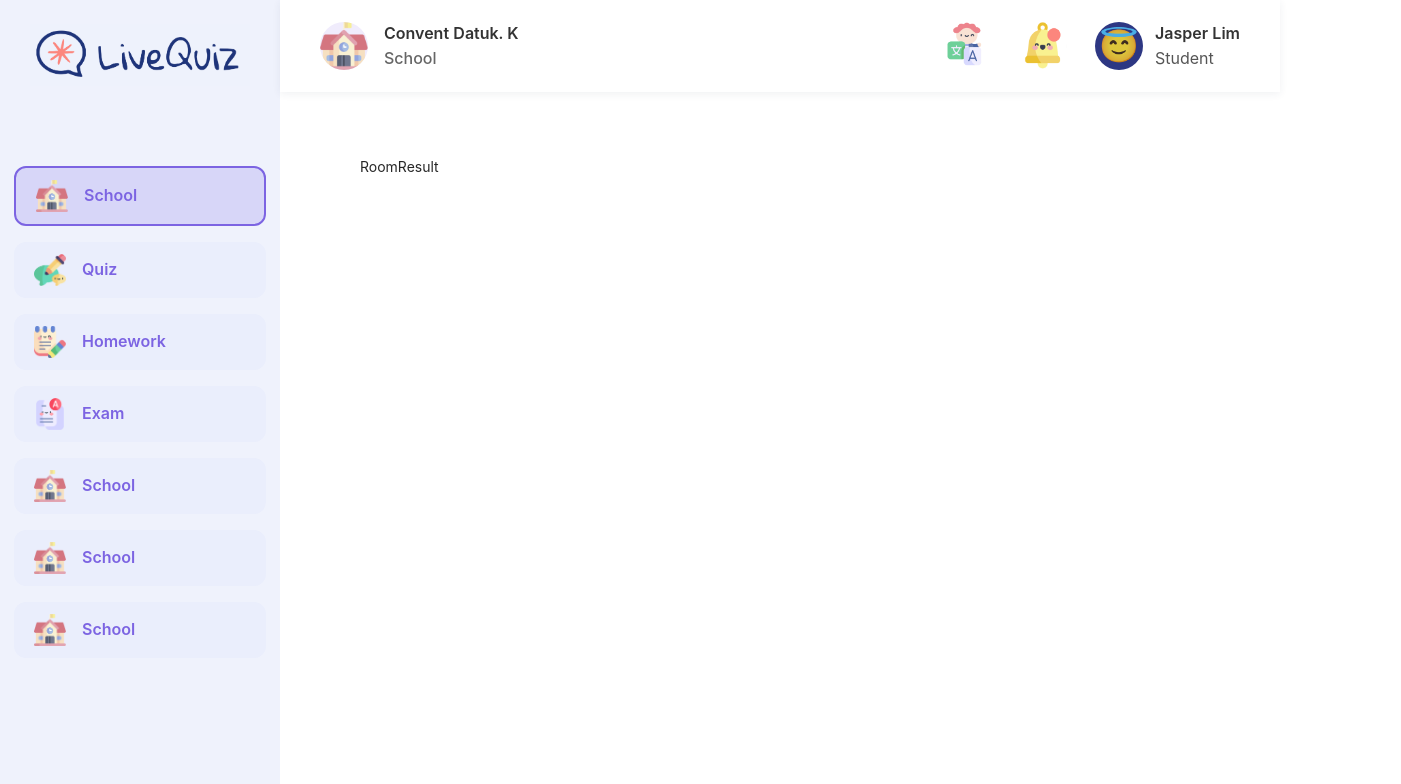
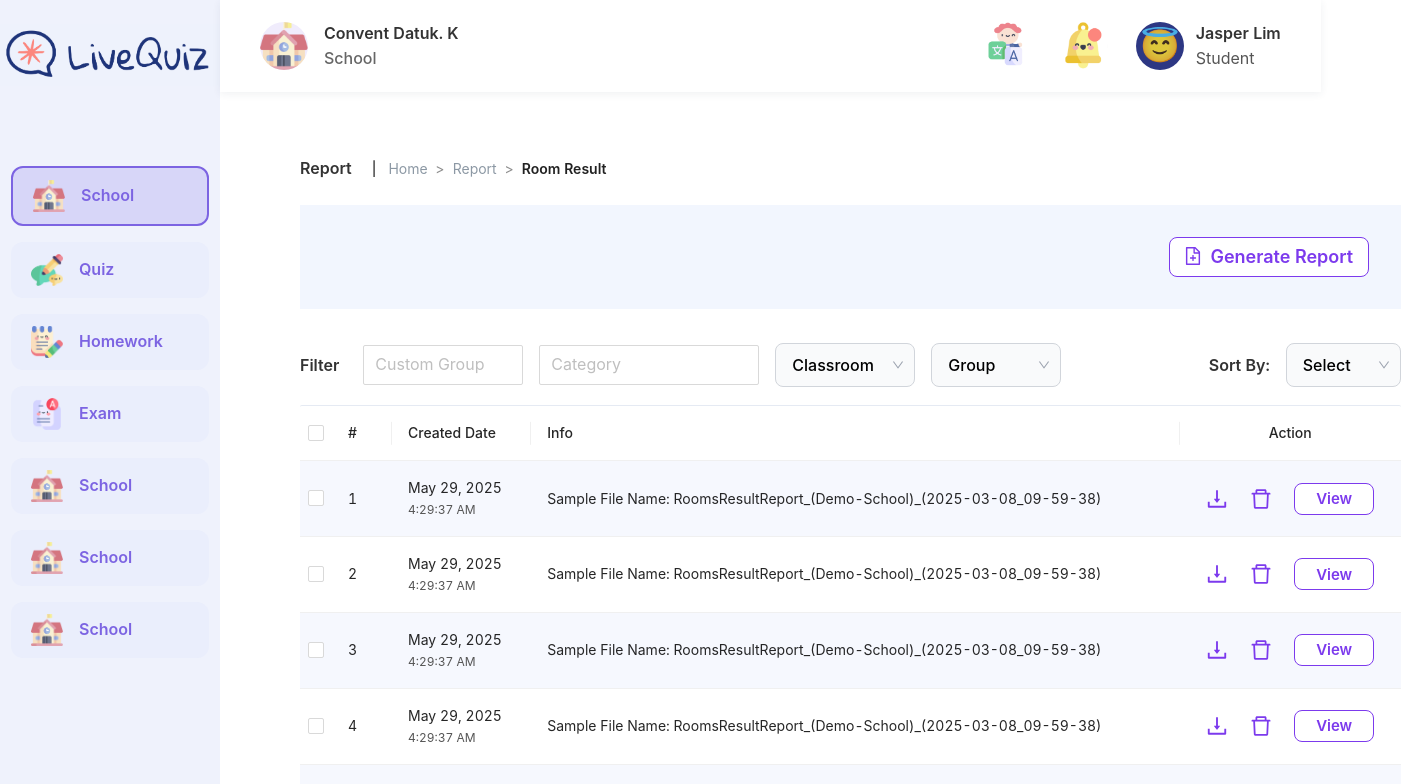
Before and after one commit to zainal-anhsin/ikeyquiz, a React (Create React App) app: page /report/room-result in a window 1280 px wide. Shown: the top 784 px of the page, 1401 px wide, since content can reach past the window. Built offline with nearby package versions, Linux system fonts and the light colour scheme.

Commit message:
complete page report/room-result

```diff
--- a/src/questionset/page.tsx
+++ b/src/questionset/page.tsx
@@ -13,15 +13,15 @@ import { ButtonMediumWhitePurple, BtnSmWhite } from "../components/common/Button
 import { useNavigate } from "react-router-dom";
 import Table from "../components/common/Table/Table";
 import { DropdownGrey, DropdownOption } from "../components/common/Dropdown/Dropdown";
-import CustomSwitch from "../components/common/Switch/Switch";
 
 interface DataType {
   key: React.Key;
   name: string;
-  displayOrder: number;
-  active: boolean;
+  group: string;
+  subject: string;
+  question: number;
   remark: string;
-  display: boolean;
+  createdBy: string;
   action: string;
 }
 
@@ -51,23 +51,40 @@ const QuestionSet = () => {
       width: 60,
     },
     { title: "Name", dataIndex: "name" },
-    { title: "Display Order", dataIndex: "displayOrder" },
+    { title: "Group", dataIndex: "group" },
+    { title: "Subject", dataIndex: "subject" },
+    { title: "Question", dataIndex: "question" },
     {
-      title: "Active",
-      dataIndex: "active",
-      render: (value: boolean) => <CustomSwitch checked={value} />,
+      title: (
+        <div style={{ textAlign: 'center' }}>
+          <div >Remark</div>
+          <div>(Public/Hidden)</div>
+        </div>
+      ),
+      dataIndex: "remark",
+      render: (value: string) => (
+        <div style={{ display: 'flex', justifyContent: 'center' }}>
+          <BtnSmWhite
+            onClick={() => navigate("")}
+          >
+            Edit
+          </BtnSmWhite>
+        </div>
+      )
     },
     {
-      title: "Remark",
-      dataIndex: "remark",
-      render: () => (
-        <BtnSmWhite style={{ minWidth: 60 }}>Edit</BtnSmWhite>
+      title: (
+        <div style={{ textAlign: 'center' }}>Created By</div>
       ),
-    },
-    {
-      title: "Display",
-      dataIndex: "display",
-      render: (value: boolean) => <CustomSwitch checked={value} />,
+      dataIndex: "createdBy",
+      render: (value: string) => (
+        <div style={{ textAlign: 'center' }}>
+          <div>{value}</div>
+          <MetaText style={{ fontSize: 12, marginTop: '2px' }}>
+            (May 29, 2025 4:29 PM)
+          </MetaText>
+        </div>
+      )
     },
     {
       title: (
@@ -75,8 +92,17 @@ const QuestionSet = () => {
       ),
       dataIndex: "action",
       render: () => (
-        <div style={{ display: 'flex', alignItems: 'center', justifyContent: 'center', gap: 12 }}>
-          <BtnSmWhite style={{ minWidth: 60 }}>Edit</BtnSmWhite>
+        <div style={{ display: 'flex', gap: 8, justifyContent: 'center' }}>
+          <BtnSmWhite style={{width: 40 }}
+            onClick={() => navigate("/questionset/edit-question")}
+          >
+            Preview
+          </BtnSmWhite>
+          <BtnSmWhite style={{width: 40 }}
+            onClick={() => navigate("/questionset/preview-question")}
+          >
+            Edit
+          </BtnSmWhite>
         </div>
       ),
     },
@@ -84,11 +110,12 @@ const QuestionSet = () => {
 
   const tableData: DataType[] = Array.from({ length: 15 }).map((_, i) => ({
     key: `questionset-${i}`,
-    name: "Form 5 (Batch 2025)",
-    displayOrder: Math.floor(Math.random() * 5) + 1,
-    active: i % 2 === 0,
-    remark: "Edit",
-    display: i % 3 === 0,
+    name: "2025 English Year 6 (Test 1)",
+    group: "Standard 1",
+    subject: "English",
+    question: 40,
+    remark: "N/A",
+    createdBy: "iKEY Support",
     action: "edit",
   }));
 
--- a/src/report/roomResult/page.tsx
+++ b/src/report/roomResult/page.tsx
@@ -1,5 +1,198 @@
+import React, { useState } from "react";
+import { Space, Breadcrumb, Select } from "antd";
+import type { TableColumnsType } from "antd";
+import {
+  FileAddOutlined,
+  DownloadOutlined,
+  DeleteOutlined,
+} from "@ant-design/icons";
+import { SectionTitle } from "../../components/common/Text/Text";
+import { ButtonMediumWhitePurple, BtnSmWhite } from "../../components/common/Button/Button";
+import { useNavigate } from "react-router-dom";
+import Table from "../../components/common/Table/Table";
+import { DropdownGrey, DropdownOption } from "../../components/common/Dropdown/Dropdown";
+import { MetaText } from "../../components/common/Text/Text";
+
+interface DataType {
+  key: React.Key;
+  createdDate: string;
+  info: string;
+  action: string;
+}
+
 const RoomResult = () => {
-  return <div>RoomResult</div>;
+  const [selectedRowKeys, setSelectedRowKeys] = useState<React.Key[]>([]);
+  const navigate = useNavigate();
+
+  const onSelectChange = (
+    newSelectedRowKeys: React.Key[],
+    selectedRows: DataType[]
+  ) => {
+    console.log("selectedRowKeys changed: ", newSelectedRowKeys);
+    console.log("selectedRows: ", selectedRows);
+    setSelectedRowKeys(newSelectedRowKeys);
+  };
+
+  const rowSelection = {
+    selectedRowKeys,
+    onChange: onSelectChange,
+  };
+
+  const columns: TableColumnsType<DataType> = [
+    {
+      title: "#",
+      dataIndex: "index",
+      render: (_: any, __: DataType, index: number) => index + 1,
+      width: 60,
+    },
+    {
+      title: "Created Date",
+      dataIndex: "createdDate",
+      render: (value: string) => (
+        <div style={{ textAlign: 'left' }}>
+          <div>{value}</div>
+          <MetaText style={{ fontSize: 12, marginTop: '2px' }}>
+            4:29:37 AM
+          </MetaText>
+        </div>
+      ),
+    },
+    {
+      title: "Info",
+      dataIndex: "info",
+    },
+    {
+      title: (
+        <div style={{ textAlign: 'center' }}>Action</div>
+      ),
+      dataIndex: "action",
+      render: () => (
+        <div style={{ display: 'flex', alignItems: 'center', justifyContent: 'center', gap: 22 }}>
+          <DownloadOutlined style={{ color: '#7c3aed', fontSize: 22, cursor: 'pointer' }} onPointerEnterCapture={undefined} onPointerLeaveCapture={undefined} />
+          <DeleteOutlined style={{ color: '#7c3aed', fontSize: 22, cursor: 'pointer' }} onPointerEnterCapture={undefined} onPointerLeaveCapture={undefined} />
+          <BtnSmWhite>View</BtnSmWhite>
+        </div>
+      ),
+    },
+  ];
+
+  const tableData: DataType[] = Array.from({ length: 15 }).map((_, i) => ({
+    key: `room-result-${i}`,
+    createdDate: "May 29, 2025",
+    info: "Sample File Name: RoomsResultReport_(Demo-School)_(2025-03-08_09-59-38)",
+    action: "edit",
+  }));
+
+  return (
+    <div>
+      {/* Breadcrumb section */}
+      <div
+        style={{
+          display: "flex",
+          alignItems: "center",
+          gap: 12,
+          marginBottom: 24,
+        }}
+      >
+        <SectionTitle style={{ marginRight: 8 }}>Report</SectionTitle>
+        <span style={{ fontWeight: 400, color: "black", fontSize: 14 }}>|</span>
+        <Breadcrumb separator=">">
+          <Breadcrumb.Item>
+            <a href="/dashboard" style={{ color: "#8c98a4" }}>
+              Home
+            </a>
+          </Breadcrumb.Item>
+          <Breadcrumb.Item>
+            <a href="/" style={{ color: "#8c98a4" }}>
+              Report
+            </a>
+          </Breadcrumb.Item>
+          <Breadcrumb.Item>
+            <a href="/report/roomResult" style={{ color: "#222", fontWeight: 600 }}>
+              Room Result
+            </a>
+          </Breadcrumb.Item>
+        </Breadcrumb>
+      </div>
+      {/* Buttons Section */}
+      <div style={{ background: "#f2f6fe", minHeight: "2vh", padding: 32 }}>
+        <div
+          style={{
+            display: "flex",
+            alignItems: "center",
+            gap: 20,
+            justifyContent: "flex-end",
+          }}
+        >
+          {/* Right side: Cancel, Reset, Save */}
+          <Space>
+            <ButtonMediumWhitePurple style={{ width: 200 }}
+              onClick={() => navigate("")}
+            >
+              <FileAddOutlined
+                onPointerEnterCapture={undefined}
+                onPointerLeaveCapture={undefined}
+              />
+              Generate Report
+            </ButtonMediumWhitePurple>
+          </Space>
+        </div>
+      </div>
+
+      {/* Table Section */}
+      <div style={{ marginTop: 34 }}>
+        <div style={{ marginBottom: 18, display: 'flex', alignItems: 'center', gap: 16, justifyContent: 'space-between' }}>
+          <div style={{ display: 'flex', alignItems: 'center', gap: 16 }}>
+            <SectionTitle style={{ marginRight: 8 }}>Filter</SectionTitle>
+            <Select
+              mode="tags"
+              size="large"
+              style={{ width: 160 }}
+              placeholder="Custom Group"
+              options={[
+                { value: 'CG 1', label: 'CG 1' },
+                { value: 'CG 2', label: 'CG 2' },
+              ]}
+              onChange={(value) => console.log('selected', value)}
+            />
+            <Select
+              mode="tags"
+              size="large"
+              style={{ width: 220 }}
+              placeholder="Category"
+              options={[
+                { value: 'Live Quiz', label: 'Live Quiz' },
+                { value: 'Kosa Kata Spot+ (full)', label: 'Kosa Kata'},
+              ]}
+              onChange={(value) => console.log('selected', value)}
+            />
+            <DropdownGrey placeholder="Classroom" size="large" style={{ width: 140 }} onChange={value => console.log('classroom', value)}>
+              <DropdownOption value="SSR">SSR</DropdownOption>
+              <DropdownOption value="SER">SER</DropdownOption>
+            </DropdownGrey>
+            <DropdownGrey placeholder="Group" size="large" style={{ width: 130 }} onChange={value => console.log('group', value)}>
+              <DropdownOption value="Standard 1">Standard 1</DropdownOption>
+              <DropdownOption value="Standard 2">Standard 2</DropdownOption>
+              <DropdownOption value="Standard 3">Standard 3</DropdownOption>
+            </DropdownGrey>
+          </div>
+          <div style={{ display: 'flex', alignItems: 'center', gap: 8 }}>
+            <SectionTitle style={{ marginRight: 8 }}>Sort By:</SectionTitle>
+            <DropdownGrey placeholder="Select" size="large" style={{ width: 115 }} onChange={value => console.log('sort', value)}>
+              <DropdownOption value="name-asc">A - Z</DropdownOption>
+              <DropdownOption value="name-desc">Z - A</DropdownOption>
+            </DropdownGrey>
+          </div>
+        </div>
+        <Table<DataType>
+          rowSelection={rowSelection}
+          columns={columns}
+          dataSource={tableData}
+          rowKey="key"
+        />
+      </div>
+    </div>
+  );
 };
 
 export default RoomResult;
```
